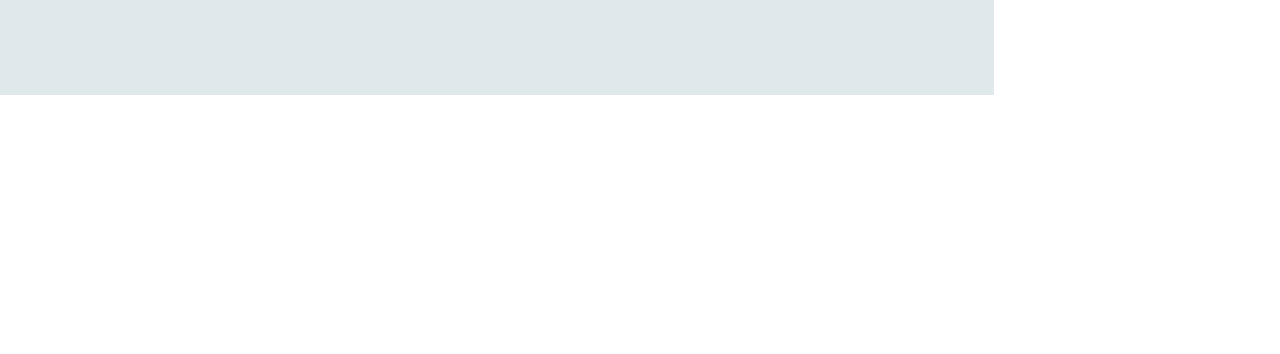
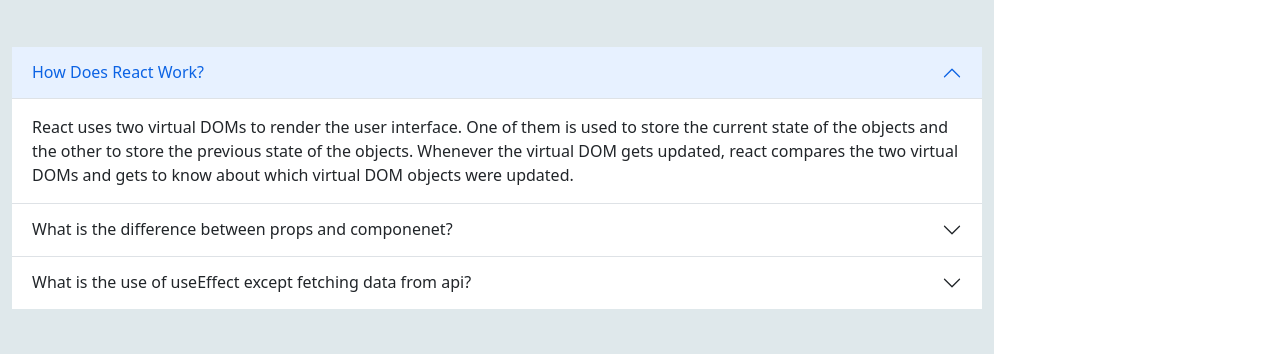
Before and after one commit to FahimFaisalKhan/Exercise-Schedular-React, a React (Create React App) app: page / in a window 1280 px wide. Shown: the part 1074-1428 px from the top of the page. Before the commit the page ends 1169 px from the top, so only its background shows below. Built offline with nearby package versions, Linux system fonts and the light colour scheme.

Commit message:
added questions

```diff
--- a/src/App.js
+++ b/src/App.js
@@ -4,6 +4,7 @@
 import Cart from "./components/Cart/Cart";
 import { FontAwesomeIcon } from "@fortawesome/react-fontawesome";
 import { faDumbbell } from "@fortawesome/free-solid-svg-icons";
+import Question from "./components/Questions/Question";
 function App() {
   const [time, setTime] = useState(0);
   const handleTime = (t) => {
@@ -27,6 +28,9 @@
           </h1>
           <Cards handler={handleTime}></Cards>
         </main>
+        <section>
+          <Question></Question>
+        </section>
       </div>
       <div className="cart-container">
         <Cart time={time}></Cart>
--- /dev/null
+++ b/src/components/Questions/Question.js
@@ -0,0 +1,43 @@
+import React from "react";
+import Accordion from "react-bootstrap/Accordion";
+
+const Question = () => {
+  return (
+    <Accordion defaultActiveKey="0" flush>
+      <Accordion.Item eventKey="0">
+        <Accordion.Header>How Does React Work?</Accordion.Header>
+        <Accordion.Body>
+          React uses two virtual DOMs to render the user interface. One of them
+          is used to store the current state of the objects and the other to
+          store the previous state of the objects. Whenever the virtual DOM gets
+          updated, react compares the two virtual DOMs and gets to know about
+          which virtual DOM objects were updated.
+        </Accordion.Body>
+      </Accordion.Item>
+      <Accordion.Item eventKey="1">
+        <Accordion.Header>
+          What is the difference between props and componenet?
+        </Accordion.Header>
+        <Accordion.Body>
+          Props are used to pass data from one component to another. The state
+          is a local data storage that is local to the component only and cannot
+          be passed to other components.
+        </Accordion.Body>
+      </Accordion.Item>
+      <Accordion.Item eventKey="3">
+        <Accordion.Header>
+          What is the use of useEffect except fetching data from api?
+        </Accordion.Header>
+        <Accordion.Body>
+          By using this Hook, we tell React that our component needs to do
+          something after render. React will remember the function we passed ,
+          and call it later after performing the DOM updates. There are other
+          uses of useEffect other than only fetching data from api, like dealing
+          with timers and directly updating the browser dom.
+        </Accordion.Body>
+      </Accordion.Item>
+    </Accordion>
+  );
+};
+
+export default Question;
```
